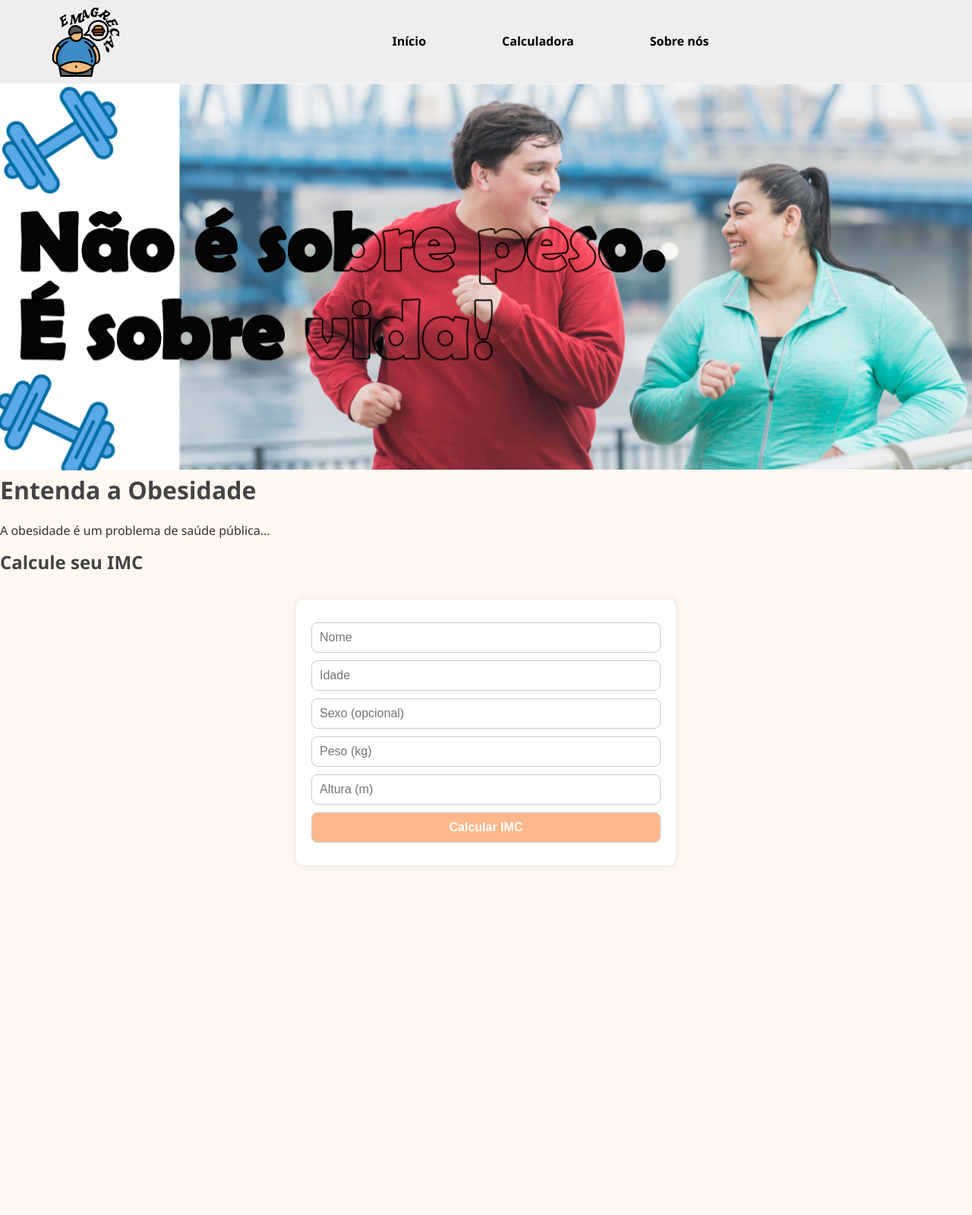
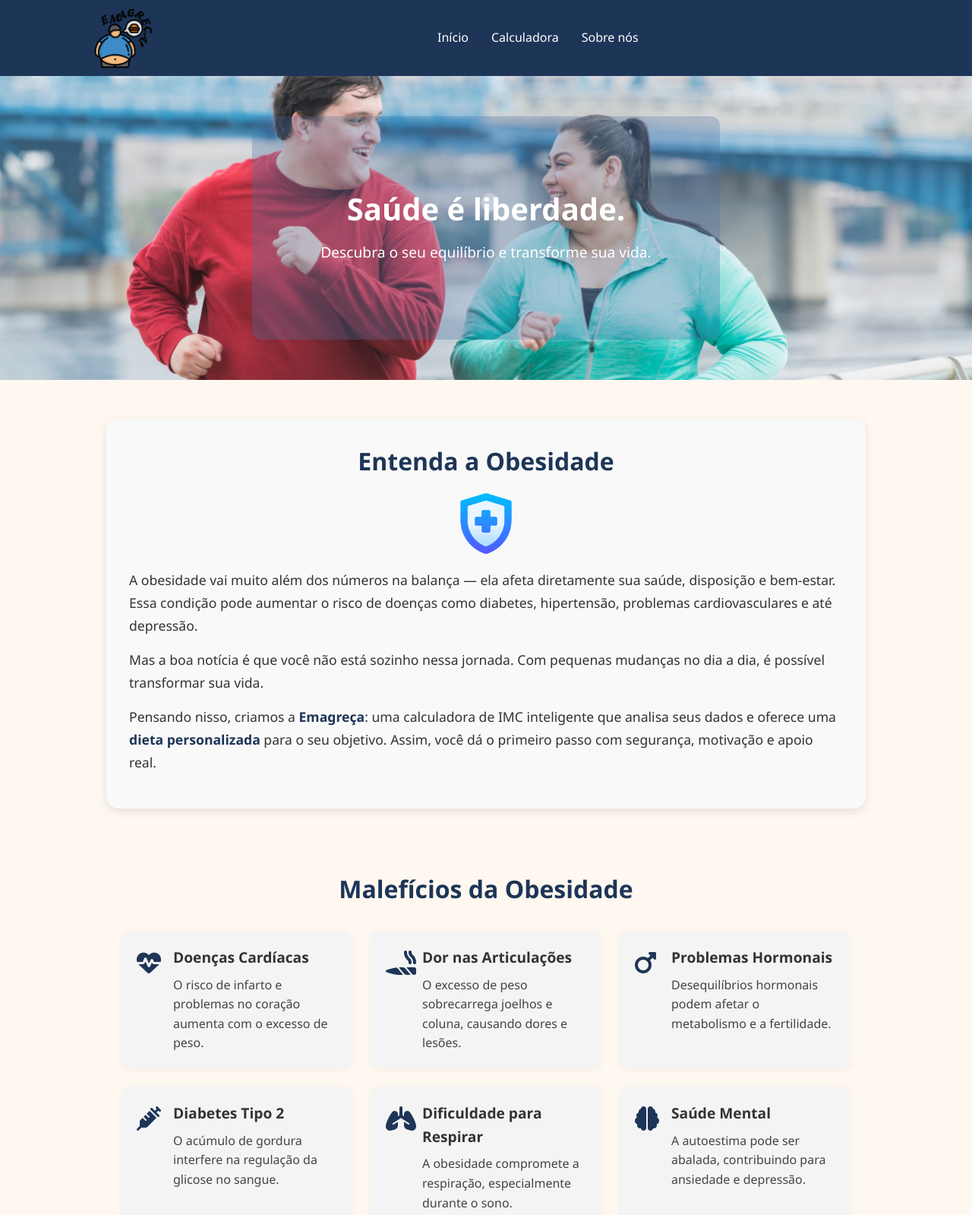
Before and after one commit to DanDev4/EMAGRE-A-, a plain HTML site: page Emagrecer-main/emagrecer/index.html in a window 1280 px wide. Shown: the top 1599 px of the page at 76% size. Before the commit the page ends 1169 px from the top, so only its background shows below. Drawn offline with Linux system fonts and the light colour scheme.

Commit message:
Add files via upload

```diff
--- a/Emagrecer-main/emagrecer/CSS/style.css
+++ b/Emagrecer-main/emagrecer/CSS/style.css
@@ -12,14 +12,43 @@ body {
   padding: 0 px;
 }
 
-h1,
+h1 {
+  color: #fff;
+}
 h2 {
-  color: #444444;
+  color: #000000;
   margin-bottom: 15px;
 }
 
 p {
   margin-bottom: 10px;
+}
+.texto-obesidade {
+  max-width: 1000px;
+  margin: 50px auto;
+  background-color: #f9f9f9;
+  padding: 30px;
+  border-radius: 16px;
+  box-shadow: 0 4px 12px rgba(0, 0, 0, 0.1);
+  font-family: "Segoe UI", sans-serif;
+  color: #333;
+  line-height: 1.7;
+}
+
+.texto-obesidade h2 {
+  font-size: 2rem;
+  color: #1d3557;
+  margin-bottom: 15px;
+  text-align: center;
+}
+
+.texto-obesidade p {
+  margin-bottom: 15px;
+  font-size: 1.1rem;
+}
+
+.texto-obesidade strong {
+  color: #1d3557;
 }
 
 form {
@@ -64,9 +93,17 @@ header {
   display: flex;
   justify-content: space-between; /* Centraliza horizontalmente */
   align-items: center; /* Centraliza verticalmente */
-  gap: 20px; /* Espaço entre os botões */
-  padding: 8px;
-  background-color: #eeeeee;
+  gap: 70px; /* Espaço entre os botões */
+  padding: 10px 0;
+  z-index: 1000;
+  top: 0;
+  position: sticky;
+  background-color: #1d3557;
+}
+.icon {
+  width: 80px;
+  display: flex;
+  margin: 0 auto 20px;
 }
 .esquerda,
 .centro,
@@ -83,34 +120,122 @@ header {
   text-align: center;
 }
 #logo {
-  width: 90px;
-  height: auto;
+  width: auto;
+  height: 80px;
   margin-left: 60px;
 }
-#banner {
-  width: 100%; /* ocupa 100% da largura da tela */
-  height: auto; /* mantém a proporção da imagem */
-  display: block; /* tira espaços em branco abaixo da imagem */
-  margin: 0; /* remove margem */
-  padding: 0;
+
+.banner {
+  background-image: url("../img/banner.png");
+  background-size: cover;
+  background-position: center;
+  height: 400px;
+  position: relative;
+  display: flex;
+  align-items: center;
+  justify-content: center;
+}
+
+.banner-overlay {
+  background-color: rgba(
+    76,
+    114,
+    167,
+    0.301
+  ); /* azul escuro com transparência */
+  color: rgb(255, 255, 255);
+  padding: 90px;
+  text-align: center;
+  border-radius: 12px;
+}
+
+.banner-overlay h1 {
+  font-size: 2.5rem;
+  margin-bottom: 10px;
+}
+
+.banner-overlay p {
+  font-size: 1.2rem;
 }
 nav {
   display: flex;
+  gap: 30px;
 }
 nav a {
-  color: #000000;
+  color: #ffffff;
   text-decoration: none;
-  text-align: center;
-  padding: 10px 50px;
-  transition: background-color 0.3s;
-  font-weight: 600;
-  border-radius: 10px;
+  font-weight: 500;
+  font-size: 1rem;
+  transition: color 0.3s;
+  border-radius: 3px;
+}
+.container {
+  width: 90%;
+  max-width: 1200px;
+  margin: 0 auto;
+  display: flex;
+  align-items: center;
+  justify-content: space-between;
 }
 nav a:hover {
-  background-color: rgb(107, 151, 201);
-  border-radius: 10px;
+  background-color: #a8dadc;
 }
 /* Esconder menu toggle, pois só queremos desktop */
 .menu-toggle {
   display: none;
 }
+
+.maleficios {
+  max-width: 1000px;
+  margin: 60px auto;
+  padding: 20px;
+  font-family: "Segoe UI", sans-serif;
+}
+
+.maleficios h2 {
+  text-align: center;
+  font-size: 2rem;
+  color: #1d3557;
+  margin-bottom: 30px;
+}
+
+/* GRID */
+.grid-maleficios {
+  display: grid;
+  grid-template-columns: repeat(auto-fit, minmax(300px, 1fr));
+  gap: 24px;
+}
+
+/* CARDS */
+.maleficio-card {
+  display: flex;
+  align-items: flex-start;
+  gap: 16px;
+  background-color: #f4f4f4;
+  padding: 20px;
+  border-radius: 12px;
+  box-shadow: 0 2px 8px rgba(0, 0, 0, 0.05);
+  transition: transform 0.2s ease;
+}
+
+.maleficio-card:hover {
+  transform: translateY(-4px);
+}
+
+.maleficio-card i {
+  font-size: 32px;
+  color: #1d3557;
+  margin-top: 6px;
+  min-width: 32px;
+}
+
+.maleficio-card h3 {
+  margin: 0 0 8px;
+  font-size: 1.2rem;
+}
+
+.maleficio-card p {
+  margin: 0;
+  font-size: 1rem;
+  color: #444;
+}
--- a/Emagrecer-main/emagrecer/index.html
+++ b/Emagrecer-main/emagrecer/index.html
@@ -3,6 +3,8 @@
 
 <head>
   <meta charset="UTF-8" />
+  <link rel="stylesheet" href="https://cdnjs.cloudflare.com/ajax/libs/font-awesome/6.5.0/css/all.min.css" integrity="sha512-..." crossorigin="anonymous" referrerpolicy="no-referrer" />
+
   <meta name="viewport" content="width=device-width, initial-scale=1.0" />
   <title>Emagrecer - IMC</title>
   <link rel="stylesheet" href="css/style.css" />
@@ -10,19 +12,89 @@
 
 <body>
   <header>
+    <div class="container">
       <img src="img/obesidade.png" alt="Logo da empresa" id="logo">
-    <div class="menu-toggle" onclick="toggleMenu()">☰</div>
       <nav class="centro" id="navbar">
         <a href="#home">Início</a>
         <a href="#sobre">Calculadora</a>
         <a href="#Sobre nós">Sobre nós</a>
       </nav>
+    </div>
   </header>
-  <img src="img/gordoscorrendo.png" alt="Logo da empresa" id="banner">
+  <section class="banner">
+    <div class="banner-overlay">
+      <h1>Saúde é liberdade.</h1>
+      <p>Descubra o seu equilíbrio e transforme sua vida.</p>
+    </div>
+  </section>
+  <section id="sobre-obesidade" class="texto-obesidade">
+    <h2>Entenda a Obesidade</h2>
+    <img class="icon" src="img/saude.png" alt="Saúde e bem-estar">
 
-  <h1>Entenda a Obesidade</h1>
-  <p>A obesidade é um problema de saúde pública...</p>
 
+    <p>
+      A obesidade vai muito além dos números na balança — ela afeta diretamente sua saúde, disposição e bem-estar. Essa condição pode aumentar o risco de doenças como diabetes, hipertensão, problemas cardiovasculares e até depressão.
+    </p>
+    <p>
+      Mas a boa notícia é que você não está sozinho nessa jornada. Com pequenas mudanças no dia a dia, é possível transformar sua vida.
+    </p>
+    <p>
+      Pensando nisso, criamos a <strong>Emagreça</strong>: uma calculadora de IMC inteligente que analisa seus dados e oferece uma <strong>dieta personalizada</strong> para o seu objetivo. Assim, você dá o primeiro passo com segurança, motivação e apoio real.
+    </p>
+  </section>
+
+  <section class="maleficios">
+    <h2>Malefícios da Obesidade</h2>
+
+    <div class="grid-maleficios">
+      <div class="maleficio-card">
+        <i class="fas fa-heartbeat"></i>
+        <div>
+          <h3>Doenças Cardíacas</h3>
+          <p>O risco de infarto e problemas no coração aumenta com o excesso de peso.</p>
+        </div>
+      </div>
+      <div class="maleficio-card">
+        <i class="fas fa-joint"></i>
+        <div>
+          <h3>Dor nas Articulações</h3>
+          <p>O excesso de peso sobrecarrega joelhos e coluna, causando dores e lesões.</p>
+        </div>
+      </div>
+      <div class="maleficio-card">
+        <i class="fas fa-mars"></i> <!-- Ou fas fa-venus-mars -->
+        <div>
+          <h3>Problemas Hormonais</h3>
+          <p>Desequilíbrios hormonais podem afetar o metabolismo e a fertilidade.</p>
+        </div>
+      </div>
+
+      <div class="maleficio-card">
+        <i class="fas fa-syringe"></i>
+        <div>
+          <h3>Diabetes Tipo 2</h3>
+          <p>O acúmulo de gordura interfere na regulação da glicose no sangue.</p>
+        </div>
+      </div>
+
+      <div class="maleficio-card">
+        <i class="fas fa-lungs"></i>
+        <div>
+          <h3>Dificuldade para Respirar</h3>
+          <p>A obesidade compromete a respiração, especialmente durante o sono.</p>
+        </div>
+      </div>
+
+      <div class="maleficio-card">
+        <i class="fas fa-brain"></i>
+        <div>
+          <h3>Saúde Mental</h3>
+          <p>A autoestima pode ser abalada, contribuindo para ansiedade e depressão.</p>
+
+        </div>
+      </div>
+    </div>
+  </section>
 
   <h2>Calcule seu IMC</h2>
   <form id="imc-form">
```
Also changed, not shown: Emagrecer-main/emagrecer/img/banner.png (added), Emagrecer-main/emagrecer/img/saude.png (added). Lines whose indentation alone changed are shown as unchanged.
